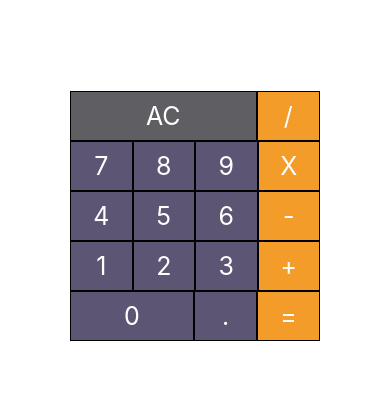
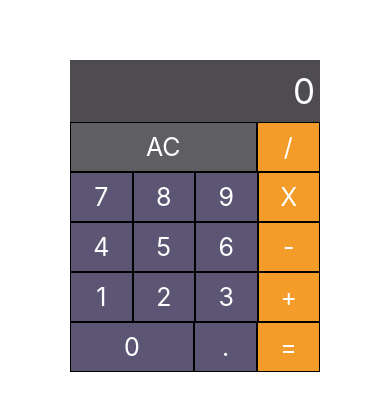
Before and after one commit to corea2244/Project-calculator-react-native-2023, a React Native app: screen / in a window 390 px wide. Shown: the part 206-616 px from the top of the page. Built offline with nearby package versions, Linux system fonts and the light colour scheme.

Commit message:
[ch2 - 4 - UI 개발 (2) 계산 결과 텍스트] 최종 코드

```diff
--- a/App.js
+++ b/App.js
@@ -1,6 +1,12 @@
-import { StatusBar } from "expo-status-bar";
-import { StyleSheet, Text, View } from "react-native";
+import { StyleSheet, View } from "react-native";
+import {
+  getStatusBarHeight,
+  getBottomSpace,
+} from "react-native-iphone-x-helper";
 import Calculator from "./src/Calculator";
+
+const statusBarHeight = getStatusBarHeight(true);
+const bottomSpace = getBottomSpace();
 
 export default function App() {
   return (
@@ -16,5 +22,7 @@ const styles = StyleSheet.create({
     backgroundColor: "#fff",
     alignItems: "center",
     justifyContent: "center",
+    paddingTop: statusBarHeight,
+    paddingBottom: bottomSpace,
   },
 });
--- a/package.json
+++ b/package.json
@@ -12,7 +12,8 @@
     "expo": "~47.0.12",
     "expo-status-bar": "~1.4.2",
     "react": "18.1.0",
-    "react-native": "0.70.5"
+    "react-native": "0.70.5",
+    "react-native-iphone-x-helper": "^1.3.1"
   },
   "devDependencies": {
     "@babel/core": "^7.12.9"
--- a/src/Calculator.js
+++ b/src/Calculator.js
@@ -1,3 +1,4 @@
+import { useState } from "react";
 import { Text, TouchableOpacity, View } from "react-native";
 
 const COLOR = {
@@ -36,8 +37,29 @@ const Button = ({ text, onPress, flex, type }) => {
 };
 
 export default () => {
+  const [input, setInput] = useState(0);
+  const [currentOperator, setCurrentOperator] = useState(null);
+  const [result, setResult] = useState(null);
+  const [tempInput, setTempInput] = useState(null);
+  const [tempOperator, setTempOperator] = useState(null);
+
   return (
-    <View style={{ width: 250 }}>
+    <View style={{ flex: 1, width: 250, justifyContent: "center" }}>
+      <View
+        style={{
+          backgroundColor: COLOR.RESULT,
+          minHeight: 50,
+          justifyContent: "center",
+          alignItems: "flex-end",
+          paddingVertical: 10,
+          paddingHorizontal: 5,
+        }}
+      >
+        <Text style={{ color: "white", fontSize: 35, textAlign: "right" }}>
+          {input}
+        </Text>
+      </View>
+
       <View style={{ flexDirection: "row", width: "100%" }}>
         <Button text="AC" type="reset" flex={3} onPress={() => null} />
         <Button text="/" type="operator" flex={1} onPress={() => null} />
```
Also changed, not shown: 1 other file (tests, documents, lock files or other folders).
